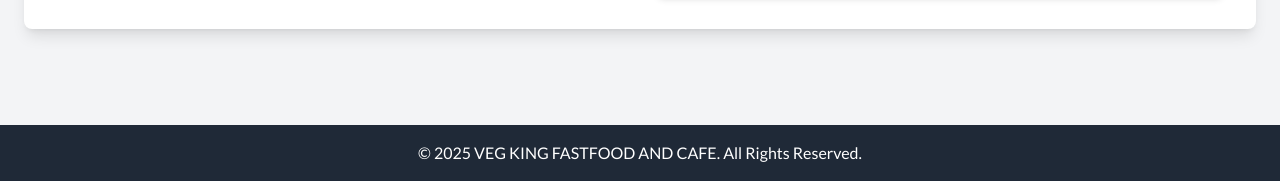
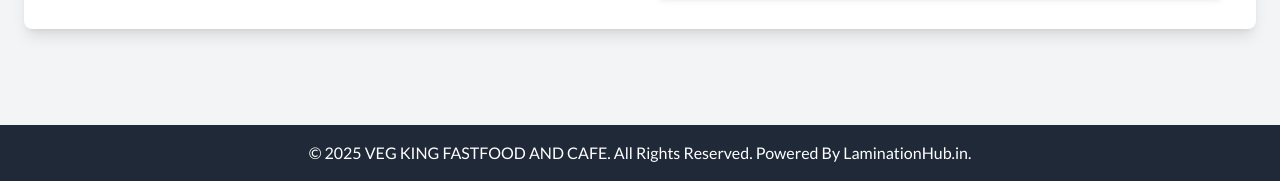
Before and after one commit to Laminationhub/vegking, a plain HTML site: page index.html in a window 1280 px wide. Shown: the part 5473-5654 px from the top of the page. Drawn offline with nearby package versions, Linux system fonts and the light colour scheme.

Commit message:
index.html

```diff
--- a/index.html
+++ b/index.html
@@ -364,7 +364,7 @@
     <!-- Footer -->
     <footer class="bg-gray-800 text-white mt-12">
         <div class="container mx-auto px-6 py-4 text-center">
-            <p>&copy; 2025 VEG KING FASTFOOD AND CAFE. All Rights Reserved.</p>
+            <p>&copy; 2025 VEG KING FASTFOOD AND CAFE. All Rights Reserved. Powered By LaminationHub.in.</p>
         </div>
     </footer>
 
```
